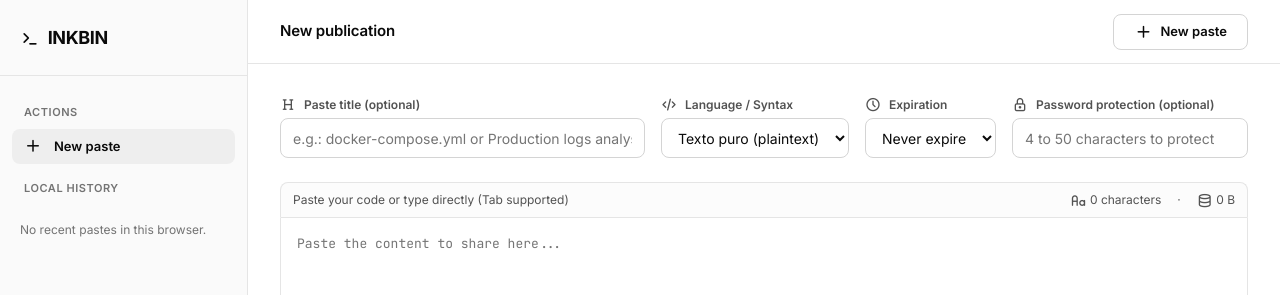
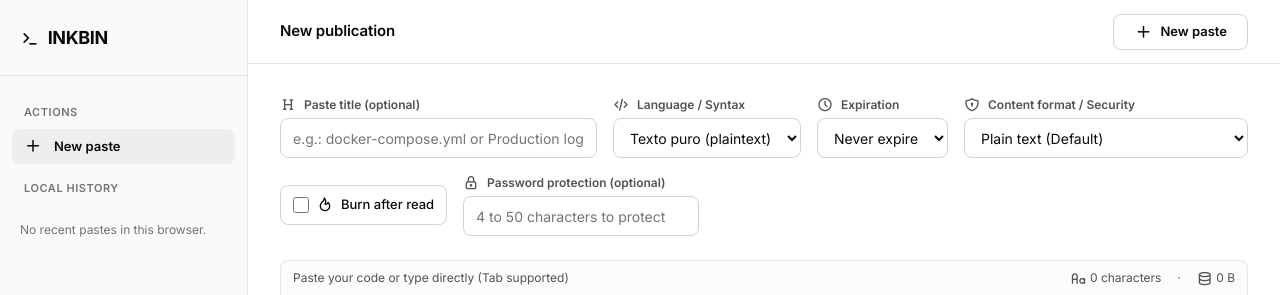
Before and after one commit to gugaucb/inkbin, a FastAPI app: page / in a window 1280 px wide. Shown: the top 295 px of the page. Run offline with FastAPI, Linux system fonts and the light colour scheme; some libraries are stand-ins or nearby versions.

Commit message:
feat(crypto): implement client-side AES-256-GCM, base64 encoding and editor integration (issue 03)

```diff
--- a/src/inkbin/static/css/ink-editorial.css
+++ b/src/inkbin/static/css/ink-editorial.css
@@ -236,6 +236,66 @@ body {
 .input-title {
   flex-grow: 1;
   min-width: 280px;
+}
+
+.field-checkbox-label {
+  display: inline-flex;
+  align-items: center;
+  gap: var(--space-2);
+  height: var(--control-height);
+  cursor: pointer;
+  padding: 0 var(--space-3);
+  border: 1px solid var(--border-strong);
+  border-radius: var(--radius-md);
+  background-color: var(--surface);
+  color: var(--text-primary);
+  user-select: none;
+  font-size: 13px;
+  font-weight: 500;
+  transition: border-color var(--transition-fast), background-color var(--transition-fast);
+}
+
+.field-checkbox-label:hover {
+  border-color: var(--border-inverse);
+}
+
+.field-checkbox-label .checkbox-input {
+  cursor: pointer;
+  accent-color: var(--text-primary);
+  width: 16px;
+  height: 16px;
+}
+
+.editor-format-hint {
+  display: flex;
+  align-items: center;
+  gap: var(--space-2);
+  padding: var(--space-2) var(--space-3);
+  font-size: 13px;
+  color: var(--text-secondary);
+  background-color: var(--surface-subtle);
+  border: 1px solid var(--border-subtle);
+  border-radius: var(--radius-md);
+}
+
+.modal-encrypted-alert {
+  display: flex;
+  align-items: flex-start;
+  gap: var(--space-3);
+  padding: var(--space-3);
+  border-radius: var(--radius-md);
+  background-color: var(--surface-subtle);
+  border: 1px solid var(--border-strong);
+  color: var(--text-primary);
+  font-size: 13px;
+  line-height: 1.5;
+  margin-bottom: var(--space-3);
+}
+
+.modal-encrypted-alert i {
+  font-size: 18px;
+  flex-shrink: 0;
+  margin-top: 1px;
 }
 
 .editor-toolbar {
--- a/src/inkbin/static/js/ink-editor.js
+++ b/src/inkbin/static/js/ink-editor.js
@@ -67,6 +67,15 @@ function setupEditor() {
   textarea.addEventListener('input', updateStats);
   updateStats();
 
+  // Format change hint listener
+  const formatSelect = document.getElementById('paste-content-format');
+  const base64Hint = document.getElementById('base64-warning-hint');
+  if (formatSelect && base64Hint) {
+    formatSelect.addEventListener('change', () => {
+      base64Hint.style.display = formatSelect.value === 'base64' ? 'flex' : 'none';
+    });
+  }
+
   // Async form submission
   if (form) {
     form.addEventListener('submit', async (e) => {
@@ -81,13 +90,26 @@ function setupEditor() {
       const language = document.getElementById('paste-language')?.value || 'plaintext';
       const expiration = document.getElementById('paste-expiration')?.value || 'never';
       const password = document.getElementById('paste-password')?.value || null;
+      const contentFormat = formatSelect ? formatSelect.value : 'plaintext';
+      const burnAfterRead = Boolean(document.getElementById('paste-burn-after-read')?.checked);
 
       if (submitBtn) {
         submitBtn.disabled = true;
         submitBtn.innerHTML = `<i class="ti ti-loader animate-spin" aria-hidden="true"></i> <span>${t('editor.publishing_btn', 'Publicando...')}</span>`;
       }
 
+      let contentToSend = content;
+      let keyFragment = null;
+
       try {
+        if (contentFormat === 'aes-256-gcm') {
+          const key = await generateAesKey();
+          contentToSend = await encryptText(content, key);
+          keyFragment = await exportKeyToBase64Url(key);
+        } else if (contentFormat === 'base64') {
+          contentToSend = utf8ToBase64(content);
+        }
+
         const response = await fetch('/api/pastes', {
           method: 'POST',
           headers: {
@@ -95,10 +117,12 @@ function setupEditor() {
           },
           body: JSON.stringify({
             title: title || null,
-            content,
+            content: contentToSend,
             language,
             expiration,
             password: password || null,
+            content_format: contentFormat,
+            burn_after_read: burnAfterRead,
           }),
         });
 
@@ -109,6 +133,8 @@ function setupEditor() {
         }
 
         const data = await response.json();
+        const fullShareUrl = keyFragment ? `${data.url}#${keyFragment}` : data.url;
+
         // Save to local history
         saveToLocalHistory({
           slug: data.slug,
@@ -116,12 +142,15 @@ function setupEditor() {
           language: data.language,
           created_at: data.created_at,
           admin_delete_token: data.admin_delete_token,
-          url: data.url,
+          url: fullShareUrl,
+          content_format: data.content_format,
+          burn_after_read: data.burn_after_read,
         });
 
         // Show Success Modal
-        showSuccessModal(data);
+        showSuccessModal(data, keyFragment);
       } catch (err) {
+        console.error('Submission error:', err);
         alert(t('editor.alert_network', 'Falha na conexão ao publicar o paste.'));
       } finally {
         if (submitBtn) {
@@ -133,10 +162,113 @@ function setupEditor() {
   }
 }
 
-function showSuccessModal(data) {
+// --- Client-Side Cryptography (Web Crypto API) & Base64 ---
+
+function bufferToBase64(buffer) {
+  const bytes = new Uint8Array(buffer);
+  let binary = '';
+  const len = bytes.byteLength;
+  for (let i = 0; i < len; i++) {
+    binary += String.fromCharCode(bytes[i]);
+  }
+  return btoa(binary);
+}
+
+function base64ToBuffer(base64) {
+  const binary = atob(base64);
+  const bytes = new Uint8Array(binary.length);
+  for (let i = 0; i < binary.length; i++) {
+    bytes[i] = binary.charCodeAt(i);
+  }
+  return bytes;
+}
+
+function bufferToBase64Url(buffer) {
+  const base64 = bufferToBase64(buffer);
+  return base64.replace(/\+/g, '-').replace(/\//g, '_').replace(/=+$/, '');
+}
+
+function base64UrlToBuffer(base64url) {
+  let base64 = base64url.replace(/-/g, '+').replace(/_/g, '/');
+  while (base64.length % 4) {
+    base64 += '=';
+  }
+  return base64ToBuffer(base64);
+}
+
+function utf8ToBase64(text) {
+  const bytes = new TextEncoder().encode(text);
+  return bufferToBase64(bytes);
+}
+
+function base64ToUtf8(base64) {
+  const bytes = base64ToBuffer(base64);
+  return new TextDecoder().decode(bytes);
+}
+
+async function generateAesKey() {
+  if (!window.crypto || !window.crypto.subtle) {
+    throw new Error('Web Crypto API não disponível neste navegador.');
+  }
+  return await window.crypto.subtle.generateKey(
+    { name: 'AES-GCM', length: 256 },
+    true,
+    ['encrypt', 'decrypt']
+  );
+}
+
+async function encryptText(text, key) {
+  const iv = window.crypto.getRandomValues(new Uint8Array(12));
+  const encodedText = new TextEncoder().encode(text);
+  const ciphertextBuffer = await window.crypto.subtle.encrypt(
+    { name: 'AES-GCM', iv: iv },
+    key,
+    encodedText
+  );
+
+  const combined = new Uint8Array(iv.length + ciphertextBuffer.byteLength);
+  combined.set(iv, 0);
+  combined.set(new Uint8Array(ciphertextBuffer), iv.length);
+  return bufferToBase64(combined);
+}
+
+async function exportKeyToBase64Url(key) {
+  const rawKey = await window.crypto.subtle.exportKey('raw', key);
+  return bufferToBase64Url(rawKey);
+}
+
+async function importKeyFromBase64Url(base64url) {
+  const keyBytes = base64UrlToBuffer(base64url);
+  return await window.crypto.subtle.importKey(
+    'raw',
+    keyBytes,
+    { name: 'AES-GCM' },
+    false,
+    ['decrypt']
+  );
+}
+
+async function decryptText(base64Combined, key) {
+  const combined = base64ToBuffer(base64Combined);
+  if (combined.byteLength < 13) {
+    throw new Error('Payload cifrado corrompido ou tamanho insuficiente.');
+  }
+  const iv = combined.slice(0, 12);
+  const ciphertext = combined.slice(12);
+
+  const decryptedBuffer = await window.crypto.subtle.decrypt(
+    { name: 'AES-GCM', iv: iv },
+    key,
+    ciphertext
+  );
+  return new TextDecoder().decode(decryptedBuffer);
+}
+
+function showSuccessModal(data, keyFragment = null) {
   const modal = document.getElementById('success-modal');
   if (!modal) {
-    window.location.href = data.url;
+    const redirectUrl = keyFragment ? `${data.url}#${keyFragment}` : data.url;
+    window.location.href = redirectUrl;
     return;
   }
 
@@ -154,6 +286,15 @@ function showSuccessModal(data) {
     }
   } catch (e) {
     targetUrl = data.url;
+  }
+
+  if (keyFragment) {
+    targetUrl = `${targetUrl}#${keyFragment}`;
+  }
+
+  const encryptedNotice = document.getElementById('modal-encrypted-notice');
+  if (encryptedNotice) {
+    encryptedNotice.style.display = keyFragment ? 'flex' : 'none';
   }
 
   document.getElementById('modal-slug-url').value = targetUrl;
--- a/src/inkbin/templates/editor.html
+++ b/src/inkbin/templates/editor.html
@@ -56,6 +56,26 @@
       </select>
     </div>
 
+    <div class="field-group field-format">
+      <label for="paste-content-format" class="field-label">
+        <i class="ti ti-shield-lock icon-sm" aria-hidden="true"></i>
+        <span>{{ t('editor.format_label') }}</span>
+      </label>
+      <select id="paste-content-format" name="content_format" class="select-field">
+        <option value="plaintext" selected>{{ t('editor.format_plaintext') }}</option>
+        <option value="aes-256-gcm">{{ t('editor.format_aes_gcm') }}</option>
+        <option value="base64">{{ t('editor.format_base64') }}</option>
+      </select>
+    </div>
+
+    <div class="field-group field-burn">
+      <label for="paste-burn-after-read" class="field-label field-checkbox-label">
+        <input type="checkbox" id="paste-burn-after-read" name="burn_after_read" class="checkbox-input">
+        <i class="ti ti-flame icon-sm" aria-hidden="true"></i>
+        <span>{{ t('editor.burn_label') }}</span>
+      </label>
+    </div>
+
     <div class="field-group field-password">
       <label for="paste-password" class="field-label">
         <i class="ti ti-lock icon-sm" aria-hidden="true"></i>
@@ -72,6 +92,11 @@
         autocomplete="new-password"
       >
     </div>
+  </div>
+
+  <div id="base64-warning-hint" class="editor-format-hint" style="display: none;" role="note">
+    <i class="ti ti-info-circle icon-sm" aria-hidden="true"></i>
+    <span>{{ t('editor.format_base64_hint') }}</span>
   </div>
 
   <div class="editor-container">
@@ -205,6 +230,11 @@
     </div>
 
     <div class="modal-body">
+      <div id="modal-encrypted-notice" class="modal-encrypted-alert" style="display: none;" role="status">
+        <i class="ti ti-shield-lock" aria-hidden="true"></i>
+        <p>{{ t('modal.encrypted_notice') }}</p>
+      </div>
+
       <div>
         <label for="modal-slug-url" class="field-label" style="display: flex; align-items: center; gap: var(--space-2); margin-bottom: 6px;">
           <i class="ti ti-link icon-sm" aria-hidden="true"></i>
```
Also changed, not shown: tests/test_web_ui.py (+16 -0 lines), .scratch/client-side-encryption-and-burn-after-read/issues/03-web-crypto-and-editor-integration.md, .scratch/client-side-encryption-and-burn-after-read/map.md.
